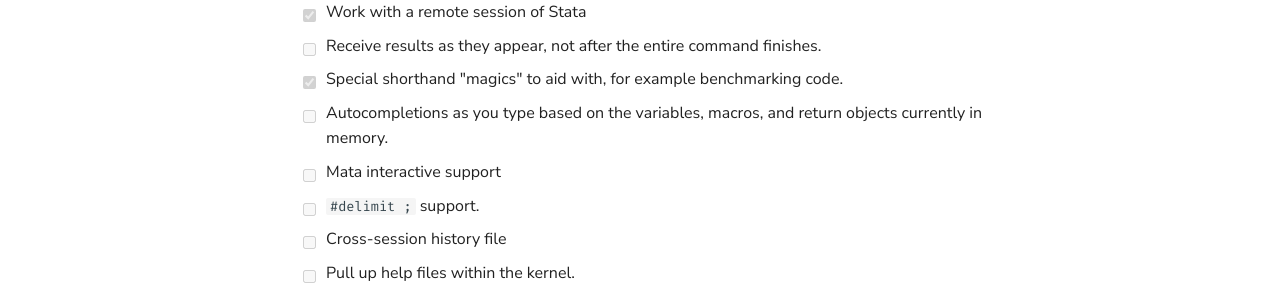
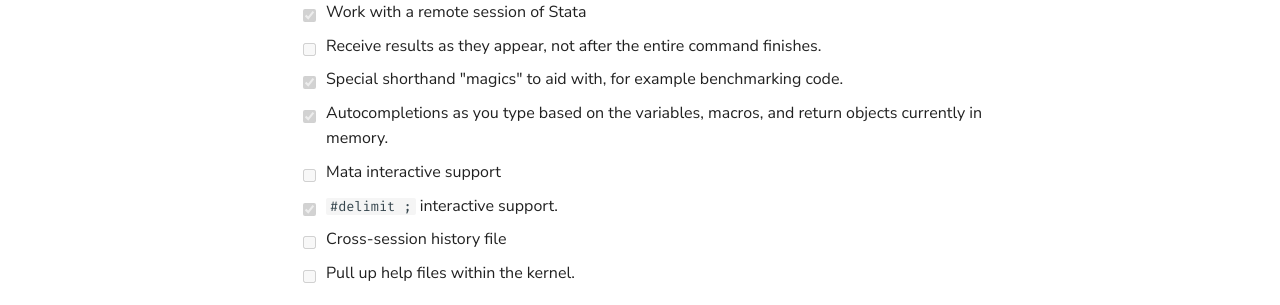
Before and after one commit to kylebarron/stata_kernel, an MkDocs documentation site: the page built from docs/src/index.md, in a window 1280 px wide and 900 px high, scrolled down 967 px. Shown: the part 526-831 px from the top of the window. Built offline with MkDocs 1.6.1 and Material for MkDocs 9.7.7, drawn with Linux system fonts in a browser that asks for light colours; comment, search, counter and statistics services are not loaded.

Commit message:
Check off two more boxes in docs

```diff
--- a/docs/src/index.md
+++ b/docs/src/index.md
@@ -34,8 +34,8 @@
 - [x] Work with a remote session of Stata
 - [ ] Receive results as they appear, not after the entire command finishes.
 - [x] Special shorthand "magics" to aid with, for example benchmarking code.
-- [ ] Autocompletions as you type based on the variables, macros, and return objects currently in memory.
+- [x] Autocompletions as you type based on the variables, macros, and return objects currently in memory.
 - [ ] Mata interactive support
-- [ ] `#delimit ;` support.
+- [x] `#delimit ;` interactive support.
 - [ ] Cross-session history file
 - [ ] Pull up help files within the kernel.
```
